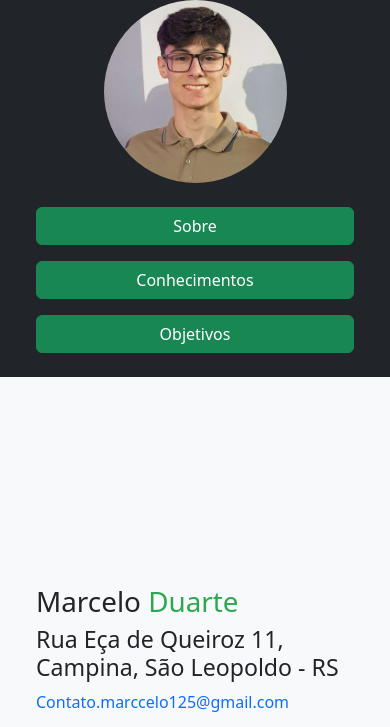
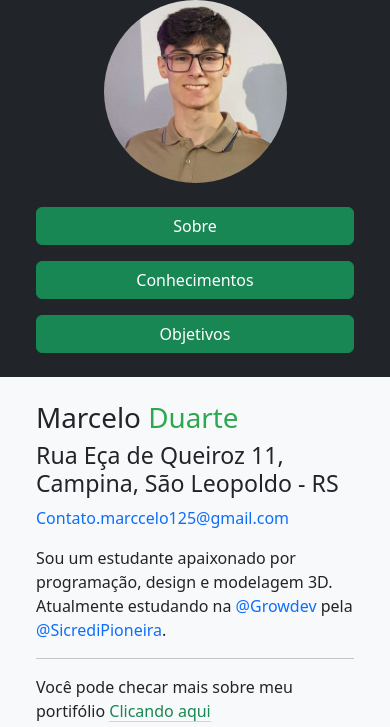
Before and after one commit to Marccelo125/portifolio-desperta-dev, a plain HTML site: page index.html in a window 390 px wide. Shown: the top 727 px of the page. Drawn offline with nearby package versions, Linux system fonts and the light colour scheme.

Commit message:
:iphone: responsivity adjust

```diff
--- a/index.html
+++ b/index.html
@@ -13,9 +13,9 @@
     <link rel="shortcut icon" href="./assets/img/favicon.png" type="image/x-icon">
   </head>
   <body>
-    <div class="container-fluid 100-vh text-center">
-      <div class="row">
-        <div class="col-md-4 col-sm-6 col-xs-12 bg-dark d-flex flex-column justify-content-center">
+    <div class="container-fluid text-center">
+      <div class="row vh-100">
+        <div class="d-flex flex-column justify-content-center col-md-4 col-sm-6 col-xs-12 bg-dark">
           <img src="./assets/img/1703135260007.jpeg" class="rounded-circle w-50 align-self-center" alt="">
           <div class="text-center gap-3 m-md-4 p-4 d-flex flex-column">
             <a href="./index.html" class="btn btn-success text-decoration-none">Sobre</a>
@@ -23,7 +23,7 @@
             <a href="./objetivos.html" class="btn btn-success text-decoration-none">Objetivos</a>
           </div>
         </div>
-        <div class="d-flex flex-column text-start justify-content-center text-left col-md-8 col-sm-6 col-xs-12 bg-body-tertiary vh-100">
+        <div class="d-flex flex-column text-start justify-content-center text-left col-md-8 col-sm-6 col-xs-12 bg-body-tertiary">
           <div class="mt-4 m-4">
             <h1>Marcelo <span style="color: rgb(44, 168, 81);">Duarte</span></h1>
             <h3>Rua Eça de Queiroz 11, Campina, São Leopoldo - RS</h3>
```
Also changed, not shown: conhecimentos.html (+3 -3 lines), objetivos.html (+4 -4 lines).
